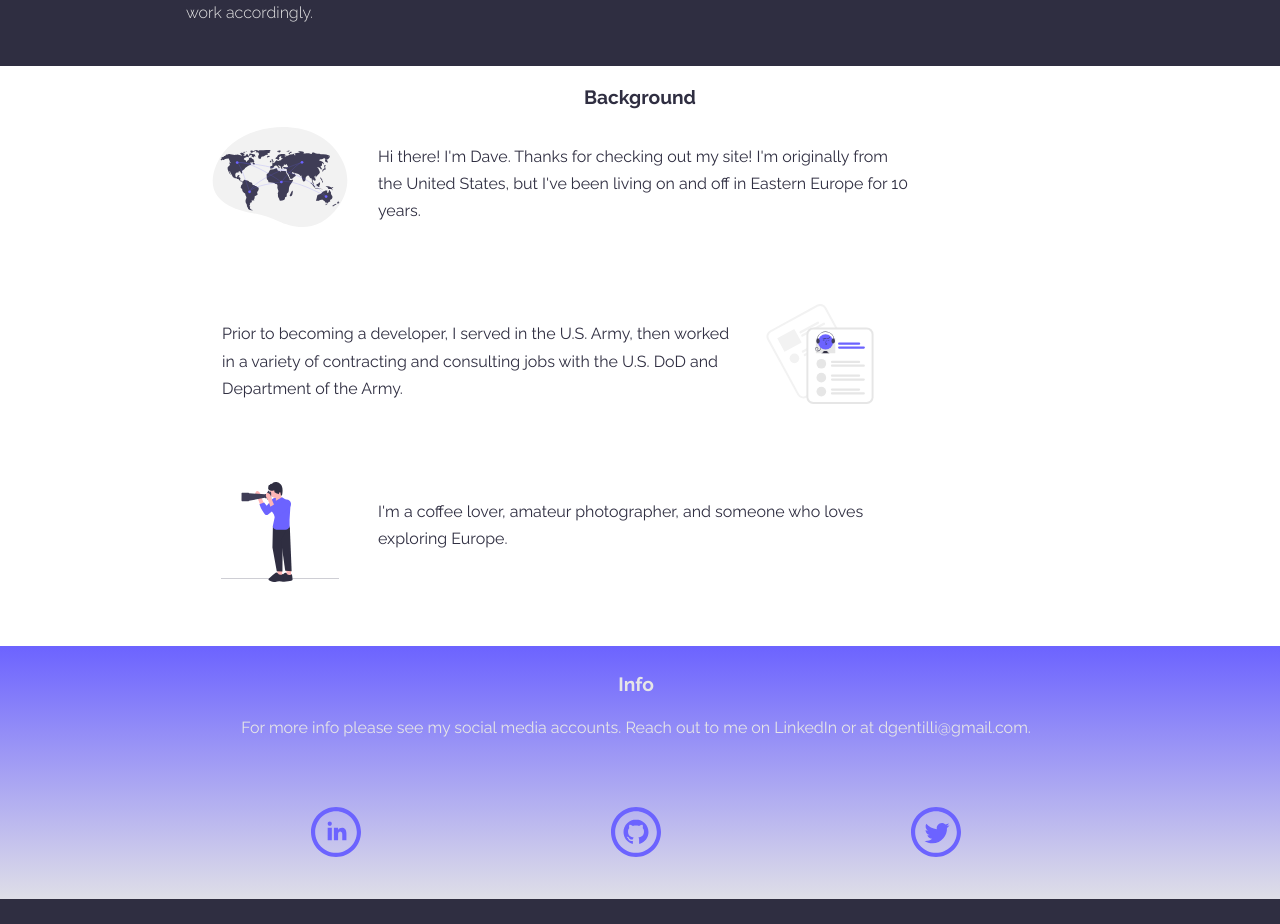
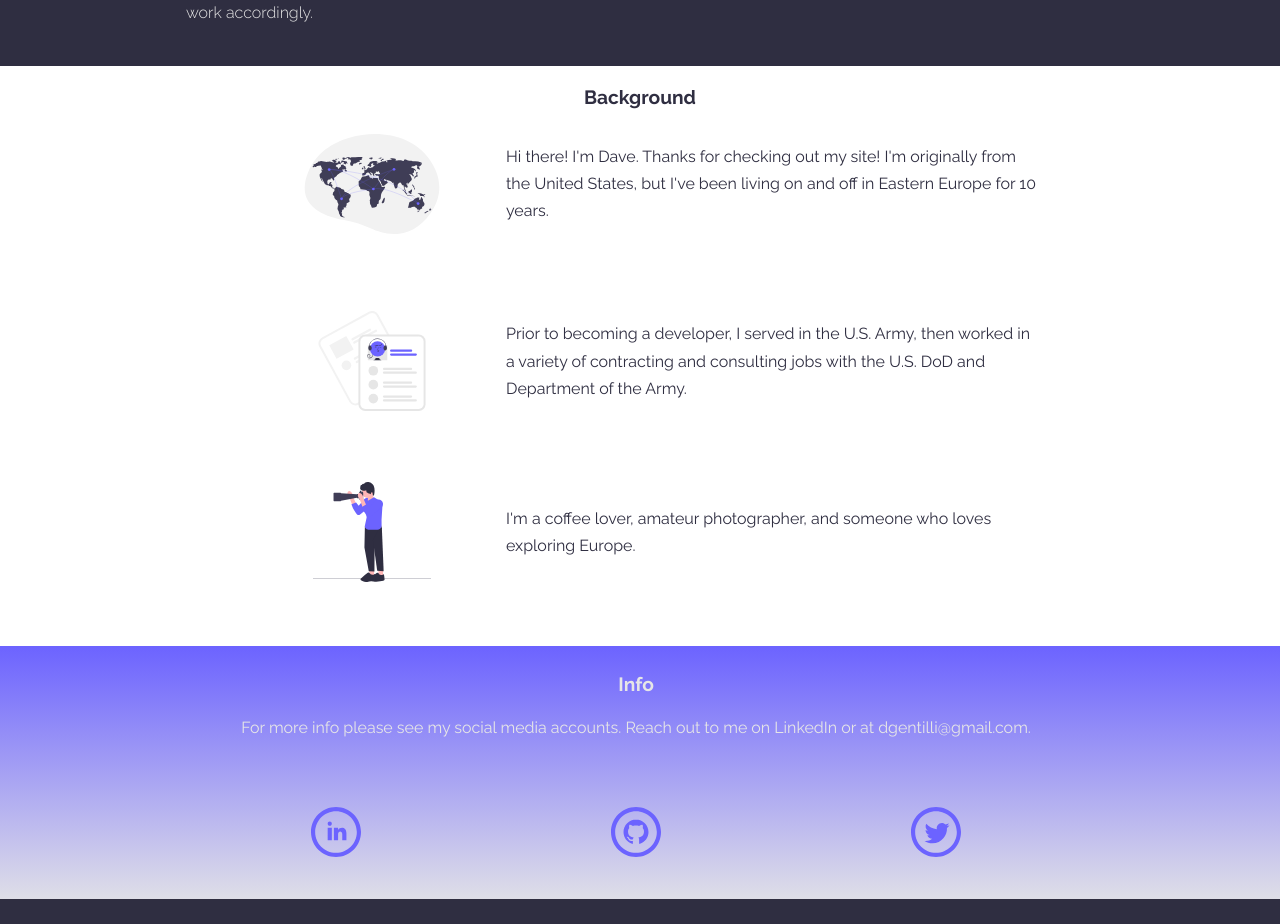
Before and after one commit to dgentilli/portfolio-2022, a React (Create React App) app: page / in a window 1280 px wide. Shown: the part 1800-2724 px from the top of the page. Built offline with nearby package versions, Linux system fonts and the light colour scheme.

Commit message:
Finalize the background section.

```diff
--- a/src/components/backgroundDetails/Background.module.css
+++ b/src/components/backgroundDetails/Background.module.css
@@ -36,26 +36,19 @@
 
 @media (min-width: 768px) {
   .background_para_wrapper {
-    display: grid;
-    grid-template-columns: repeat(5, 1fr);
+    display: flex;
+    flex-direction: row;
+    justify-content: center;
+    align-items: center;
+    padding: 0 3rem;
     margin-bottom: 4rem;
   }
 
   .background_paragraph {
-    grid-column-start: 2;
-    grid-column-end: 5;
-    margin-left: 0.5rem;
+    flex: 2;
   }
 
-  .background_para_wrapper:nth-child(even) .background_paragraph {
-    grid-column-start: 1;
-    grid-column-end: 4;
-    margin-left: 2rem;
-  }
-
-  .background_para_wrapper:nth-child(even) .icon {
-    grid-column-start: 4;
-    grid-column-end: 5;
-    grid-row-start: 1;
+  .icon {
+    flex: 1;
   }
 }
```
